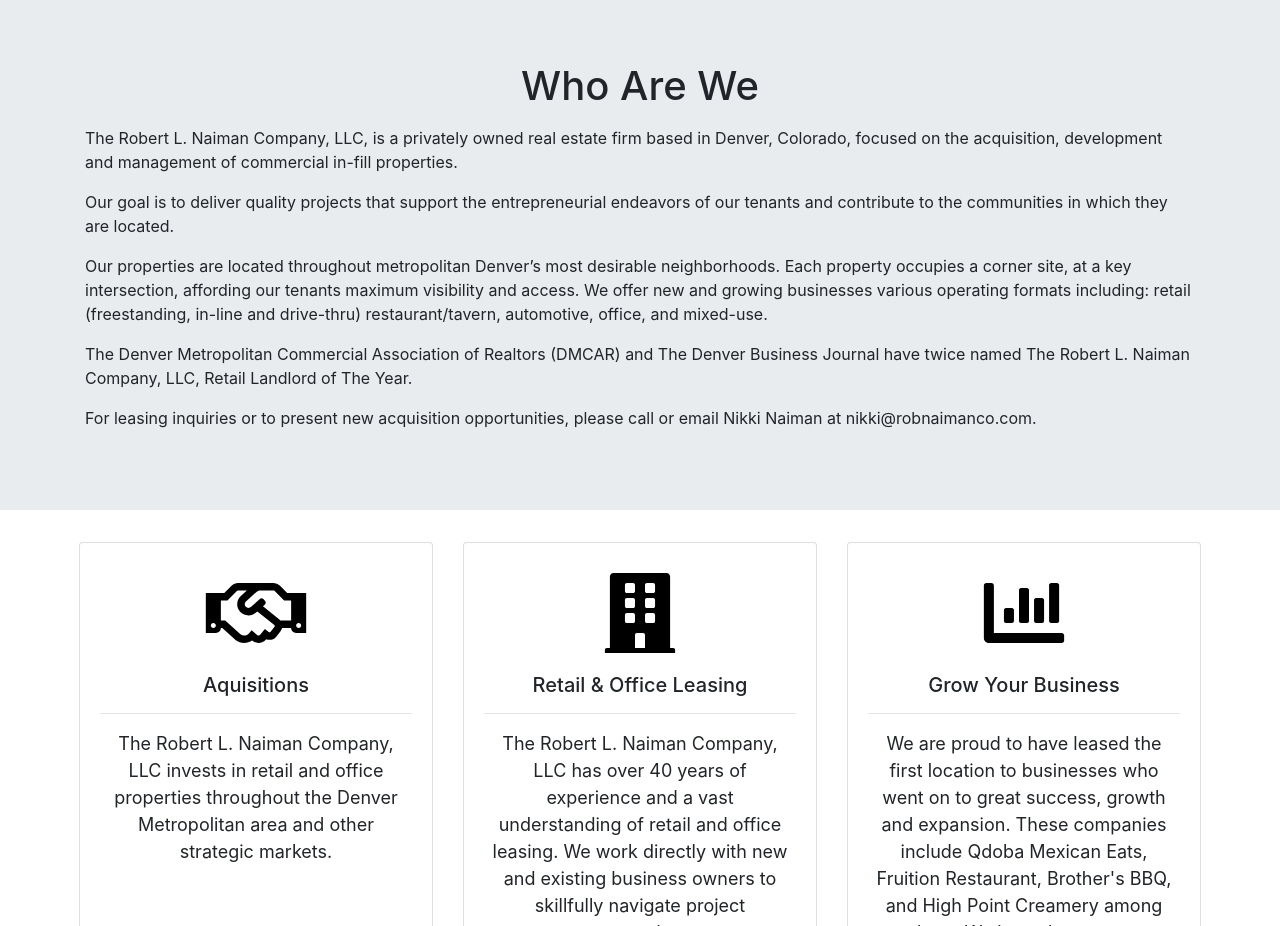
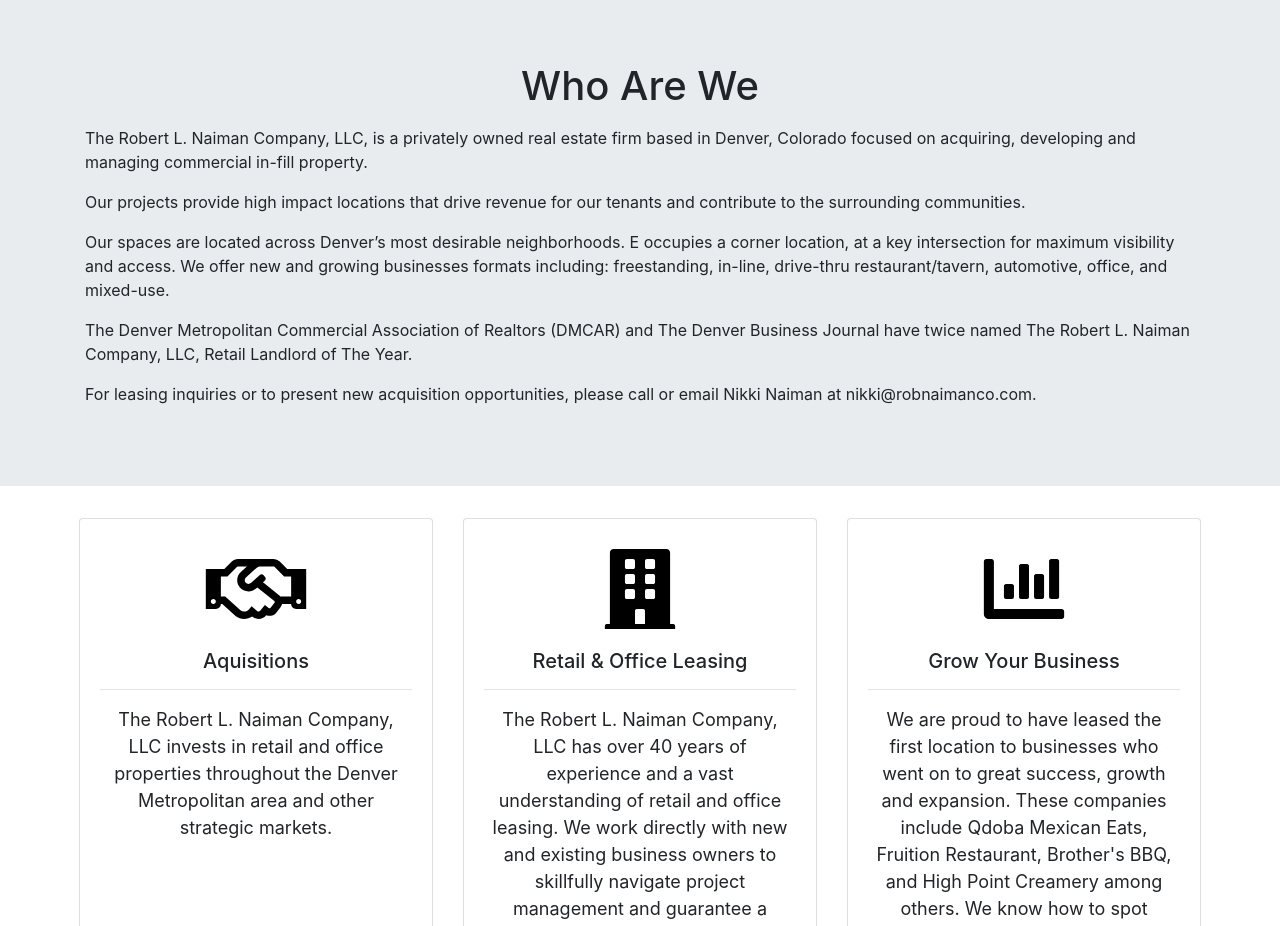
Before and after one commit to NoahNaiman/robnaimanco, a React (Create React App) app: page / in a window 1280 px wide. Shown: the part 1062-1988 px from the top of the page. Built offline with nearby package versions, Linux system fonts and the light colour scheme.

Commit message:
Updated rlnco Whom-title

```diff
--- a/src/App.js
+++ b/src/App.js
@@ -102,13 +102,13 @@
                 <h1 id="Whom-Title">Who Are We</h1>
                     <p></p>
                     <p>
-                        The Robert L. Naiman Company, LLC, is a privately owned real estate firm based in Denver, Colorado, focused on the acquisition, development and management of commercial in-fill properties.
+                        The Robert L. Naiman Company, LLC, is a privately owned real estate firm based in Denver, Colorado focused on acquiring, developing and managing commercial in-fill property.
                     </p>
                     <p>
-                        Our goal is to deliver quality projects that support the entrepreneurial endeavors of our tenants and contribute to the communities in which they are located.
+                        Our projects provide high impact locations that drive revenue for our tenants and contribute to the surrounding communities.
                     </p>
                     <p>
-                        Our properties are located throughout metropolitan Denver’s most desirable neighborhoods. Each property occupies a corner site, at a key intersection, affording our tenants maximum visibility and access. We offer new and growing businesses various operating formats including: retail (freestanding, in-line and drive-thru) restaurant/tavern, automotive, office, and mixed-use.
+                        Our spaces are located across Denver’s most desirable neighborhoods. E occupies a corner location, at a key intersection for maximum visibility and access. We offer new and growing businesses formats including: freestanding, in-line, drive-thru restaurant/tavern, automotive, office, and mixed-use.
                     </p>
                     <p>
                         The Denver Metropolitan Commercial Association of Realtors (DMCAR) and The Denver Business Journal have twice named The Robert L. Naiman Company, LLC, Retail Landlord of The Year.
```
